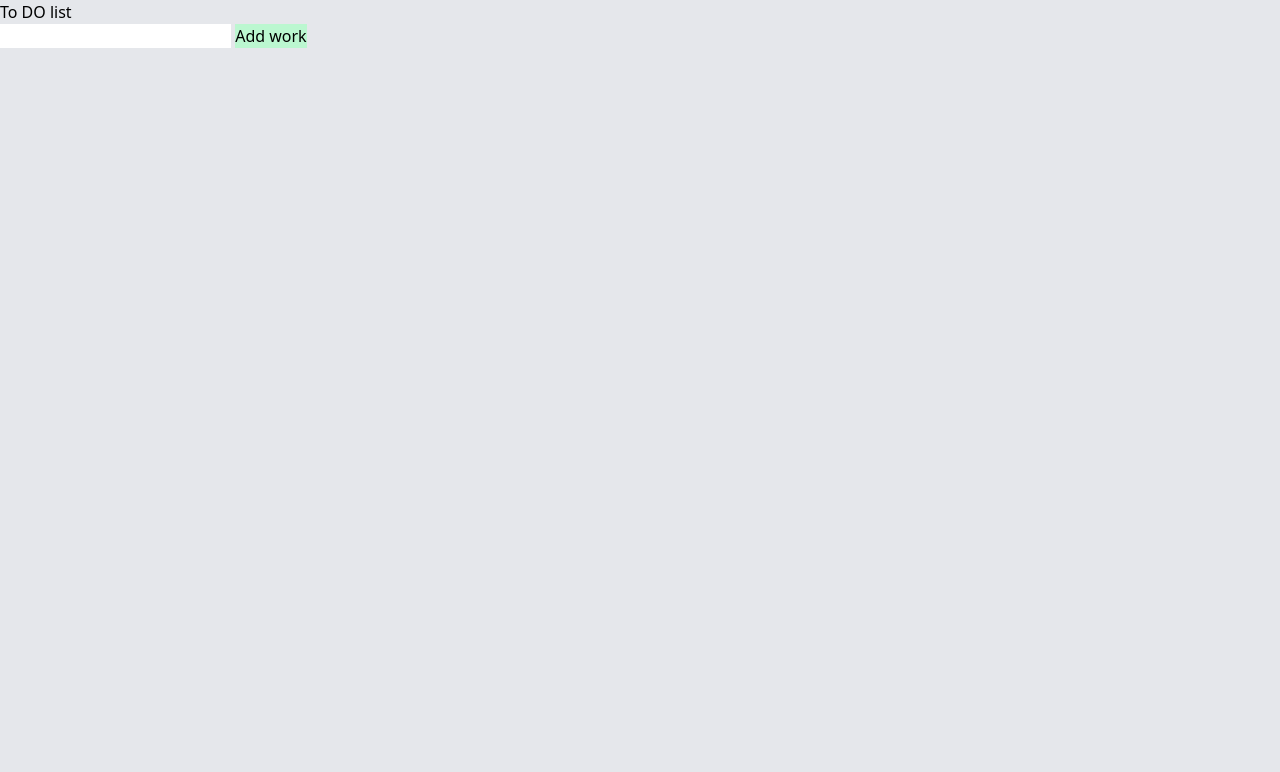
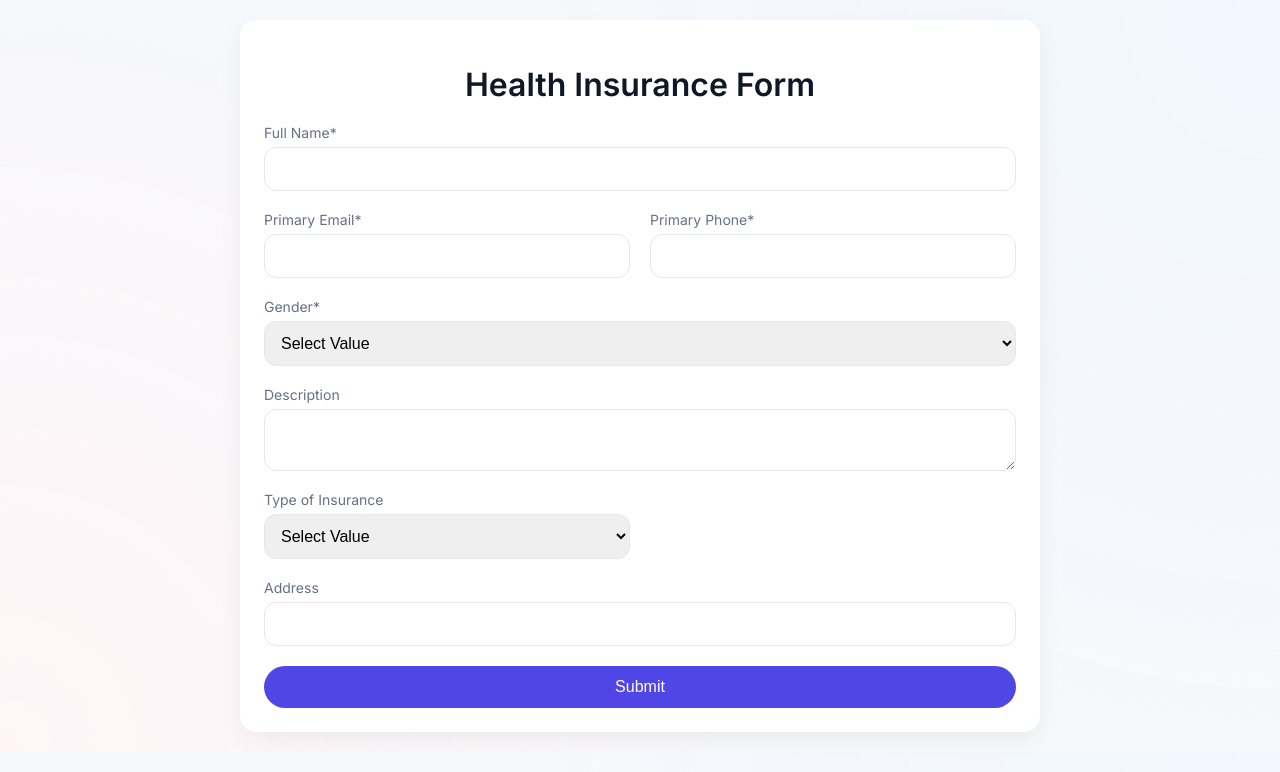
Before and after one commit to rvishalsingh/todoList, a plain HTML site: page index.html in a window 1280 px wide. Drawn offline with nearby package versions, Linux system fonts and the light colour scheme.

Commit message:
Update index.html

```diff
--- a/index.html
+++ b/index.html
@@ -1,17 +1,163 @@
-<html>
-    <head>
-        <script src="https://cdn.tailwindcss.com"></script>
+<!DOCTYPE html>
+<html lang="en">
+<head>
+<meta charset="UTF-8" />
+<meta name="viewport" content="width=device-width, initial-scale=1" />
+<title>Insurance Form</title>
+<link href="https://fonts.googleapis.com/css2?family=Inter:wght@400;500;600&display=swap" rel="stylesheet">
+<style>
+  * { box-sizing: border-box; }
+  body {
+    margin: 0;
+    font-family: 'Inter', sans-serif;
+    background: radial-gradient(circle at top right, #f0f7ff, transparent 50%),
+                radial-gradient(circle at bottom left, #fff5f7, transparent 50%),
+                #f7f8fb;
+    padding: 20px;
+    color: #101828;
+  }
+  .container {
+    max-width: 800px;
+    margin: auto;
+    background: #fff;
+    border-radius: 16px;
+    padding: 24px;
+    box-shadow: 0 8px 24px rgba(0,0,0,0.05);
+  }
+  h1 {
+    text-align: center;
+    margin-bottom: 20px;
+  }
+  form {
+    display: grid;
+    gap: 20px;
+  }
+  .form-group {
+    display: flex;
+    flex-direction: column;
+  }
+  label {
+    font-size: 14px;
+    margin-bottom: 6px;
+    color: #667085;
+  }
+  input, select, textarea {
+    padding: 12px;
+    border: 1px solid #e5e7eb;
+    border-radius: 12px;
+    font-size: 16px;
+    width: 100%;
+  }
+  input:focus, select:focus, textarea:focus {
+    border-color: #4f46e5;
+    box-shadow: 0 0 0 3px #eef2ff;
+    outline: none;
+  }
+  button {
+    background: #4f46e5;
+    color: #fff;
+    padding: 12px 20px;
+    font-size: 16px;
+    border: none;
+    border-radius: 999px;
+    cursor: pointer;
+  }
+  button:hover {
+    background: #4338ca;
+  }
+  @media (min-width: 600px) {
+    .grid-2 {
+      display: grid;
+      grid-template-columns: 1fr 1fr;
+      gap: 20px;
+    }
+  }
+  .hidden { display: none; }
+</style>
+</head>
+<body>
+<div class="container">
+  <h1>Health Insurance Form</h1>
+  <form id="__vtigerWebForm" name="ManjeetHealthInsure" action="https://orchidresearch.automatecrm.io/modules/Webforms/capture.php" method="post" accept-charset="utf-8" enctype="multipart/form-data">
+    <input type="hidden" name="__vtrftk" value="sid:c829fd08fc6c59ff22f627759e94125f089c2730,1755075244">
+    <input type="hidden" name="publicid" value="7f4bcdbd12b541add31c0c0af7c3c686">
+    <input type="hidden" name="urlencodeenable" value="1">
+    <input type="hidden" name="name" value="ManjeetHealthInsure">
+    <input type="hidden" name="leadstatus" value="New">
+    <input type="hidden" name="cf_1926" value="Manjeet Singh">
 
-    </head>
-    <body class="bg-gray-200">
+    <div class="form-group">
+      <label for="lastname">Full Name*</label>
+      <input type="text" id="lastname" name="lastname" required>
+    </div>
 
-        <div class="container mx-auto" >
-            <h1>To DO list</h1>
-            <input type="text" id="inputField" class="">
-            <button id="addToDo" class="bg-green-200">Add work</button>
-            <div class="to-doc bg-yellow-200 relative mt-2" id="tocontainer">
-            </div>
-        </div>
-        <script src="main.js"></script>
-    </body>
+    <div class="grid-2">
+      <div class="form-group">
+        <label for="email">Primary Email*</label>
+        <input type="email" id="email" name="email" required>
+      </div>
+      <div class="form-group">
+        <label for="phone">Primary Phone*</label>
+        <input type="text" id="phone" name="phone" required>
+      </div>
+    </div>
+
+    <div class="form-group">
+      <label for="cf_1513">Gender*</label>
+      <select id="cf_1513" name="cf_1513" required>
+        <option value="">Select Value</option>
+        <option value="Male">Male</option>
+        <option value="Female">Female</option>
+        <option value="Transgender">Transgender</option>
+        <option value="Other">Other</option>
+      </select>
+    </div>
+
+    <div class="form-group">
+      <label for="description">Description</label>
+      <textarea id="description" name="description"></textarea>
+    </div>
+
+    <div class="grid-2">
+      <div class="form-group">
+        <label for="cf_1924">Type of Insurance</label>
+        <select id="cf_1924" name="cf_1924">
+          <option value="">Select Value</option>
+          <option value="Motor">Motor</option>
+          <option value="Life">Life</option>
+          <option value="Health">Health</option>
+          <option value="General">General</option>
+        </select>
+      </div>
+      <div class="form-group hidden" id="policyTypeGroup">
+        <label for="cf_1922">Policy Type</label>
+        <select id="cf_1922" name="cf_1922">
+          <option value="">Select Value</option>
+          <option value="Individual">Individual</option>
+          <option value="Family">Family</option>
+        </select>
+      </div>
+    </div>
+
+    <div class="form-group">
+      <label for="cf_1920">Address</label>
+      <input type="text" id="cf_1920" name="cf_1920">
+    </div>
+
+    <button type="submit">Submit</button>
+  </form>
+</div>
+<script>
+  const typeSelect = document.getElementById('cf_1924');
+  const policyGroup = document.getElementById('policyTypeGroup');
+  typeSelect.addEventListener('change', () => {
+    if (typeSelect.value === 'Health') {
+      policyGroup.classList.remove('hidden');
+    } else {
+      policyGroup.classList.add('hidden');
+      document.getElementById('cf_1922').value = '';
+    }
+  });
+</script>
+</body>
 </html>
```
